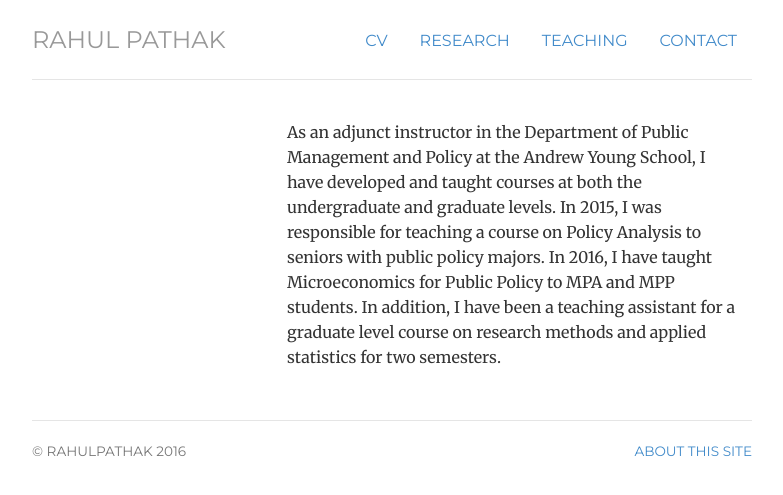
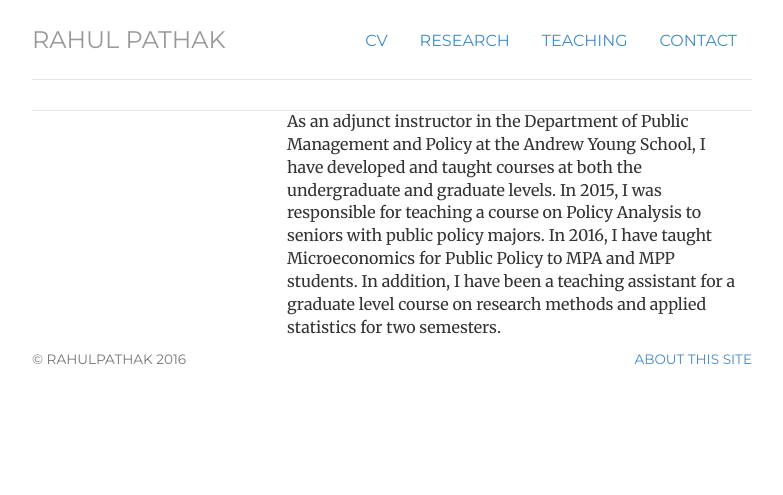
Before and after one commit to pathak-rahul/pathak-rahul.github.io, a Jekyll site: the page built from teaching/index.html, in a window 1280 px wide. Shown: the top 495 px of the page, without its empty margins (248-1031 px from the left). Built offline with Jekyll 4.4.1, drawn with Linux system fonts in a browser that asks for light colours.

Commit message:
Update index.html

```diff
--- a/teaching/index.html
+++ b/teaching/index.html
@@ -4,7 +4,7 @@ title: teaching
 ---
 <div class="teaching">
 
-<div class="row marketing">
+<div class="container-narrow">
 	<div class="col-sm-4">
 	</div>
 	<div itemscope itemtype="http://data-vocabulary.org/Person" class="col-sm-8">
```
